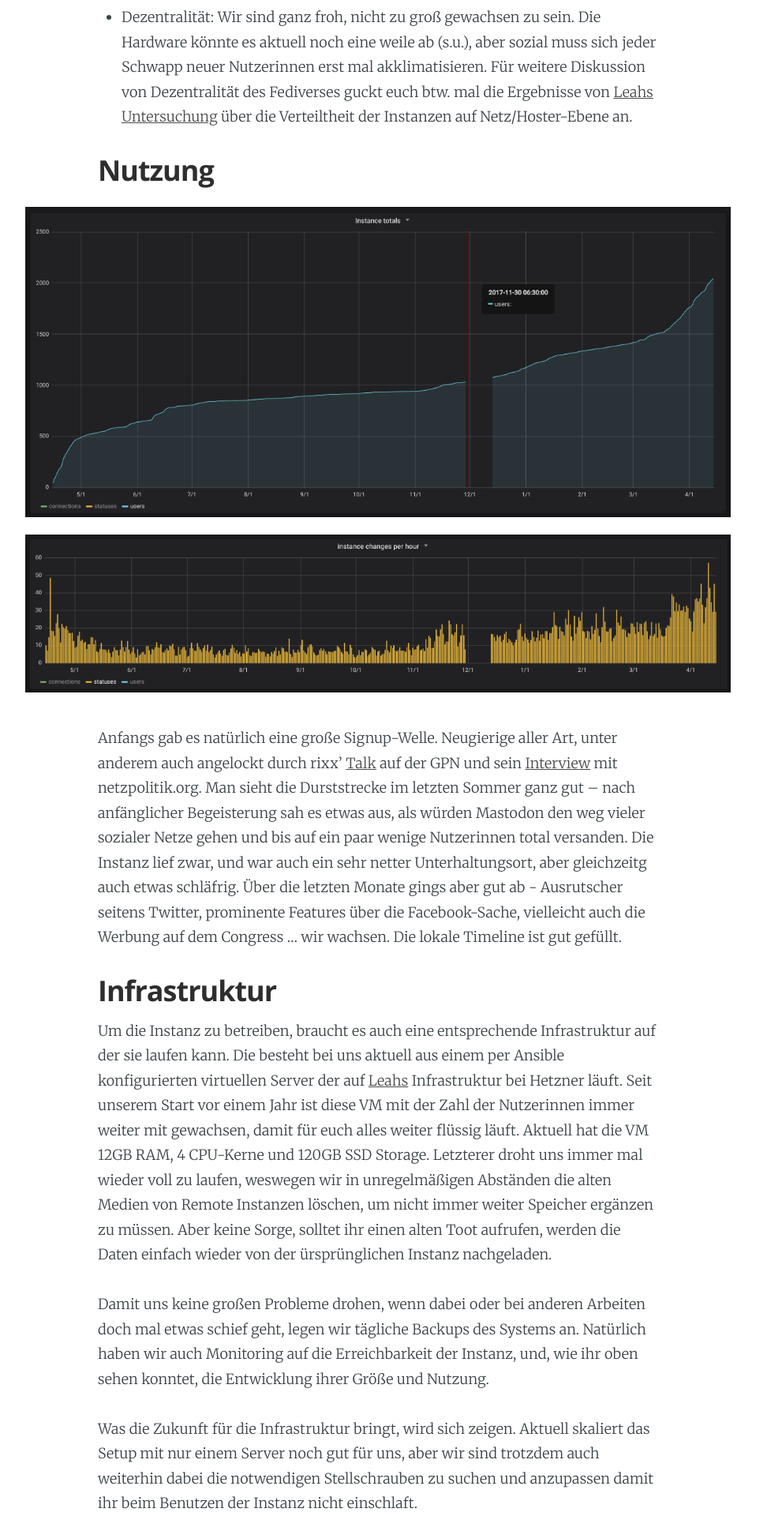
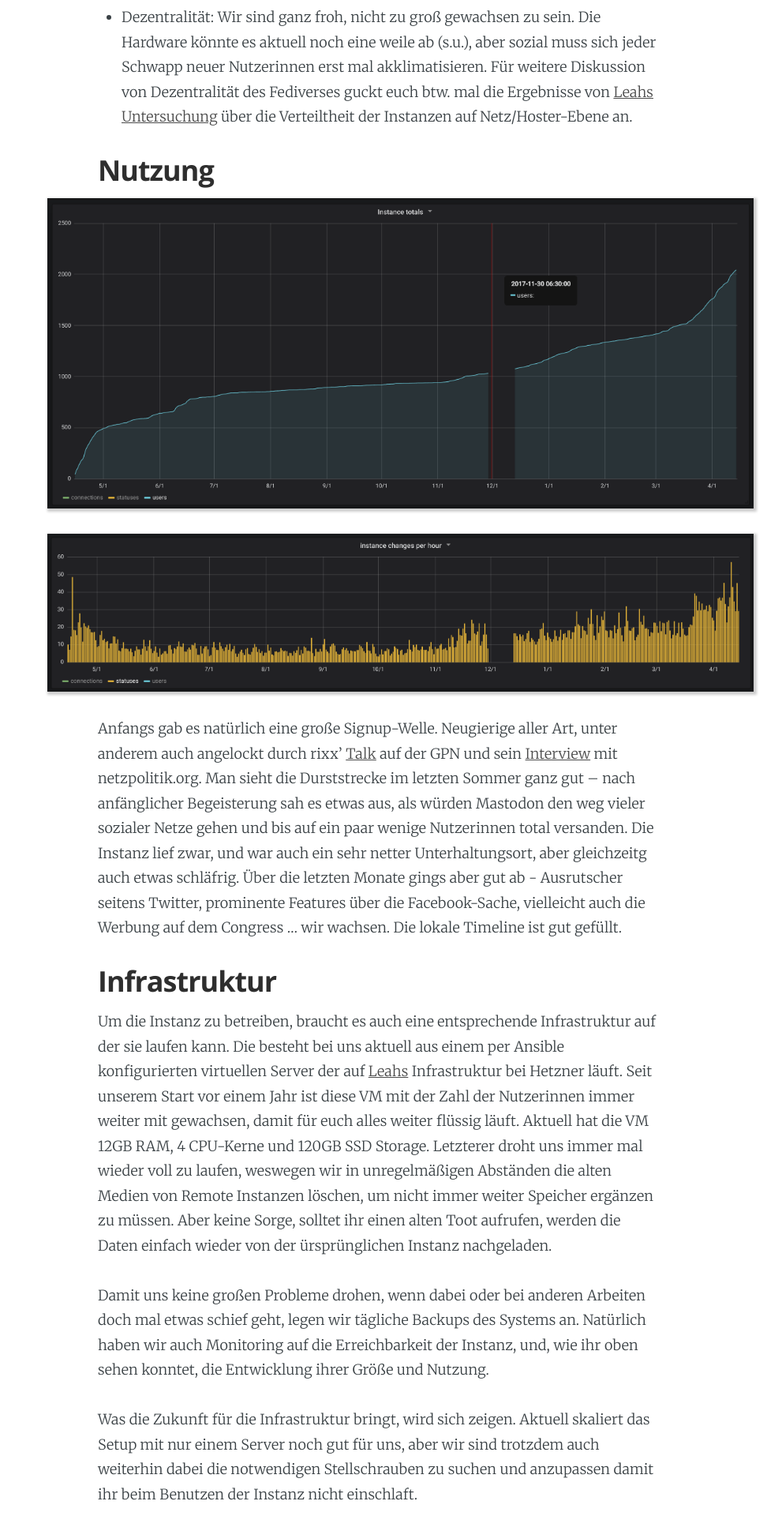
Before and after one commit to chaossocial/meta, a Jekyll site: the page built from _posts/2018-04-15-ein-jahr-chaos-social.md, in a window 1280 px wide. Shown: the part 1387-3307 px from the top of the page at 79% size, without its empty margins (161-1152 px from the left). Built offline with Jekyll 4.4.1, drawn with Linux system fonts in a browser that asks for light colours; a script that is not in the unit is left out.

Commit message:
Image styling

```diff
--- a/_sass/_chaos.scss
+++ b/_sass/_chaos.scss
@@ -8,3 +8,10 @@
 	margin-left: -8px;
 	margin-bottom: 1.75em;
 }
+.post-content img.full-img {
+	box-shadow: 2px 2px 3px 2px rgba(0, 0, 0, 0.2);
+	padding: 0;
+	margin-left: -64px;
+	margin-bottom: 1.75em;
+	max-width: 150%;
+}
```
Also changed, not shown: _posts/2018-04-15-one-year-chaos-social.md (+3 -2 lines).
